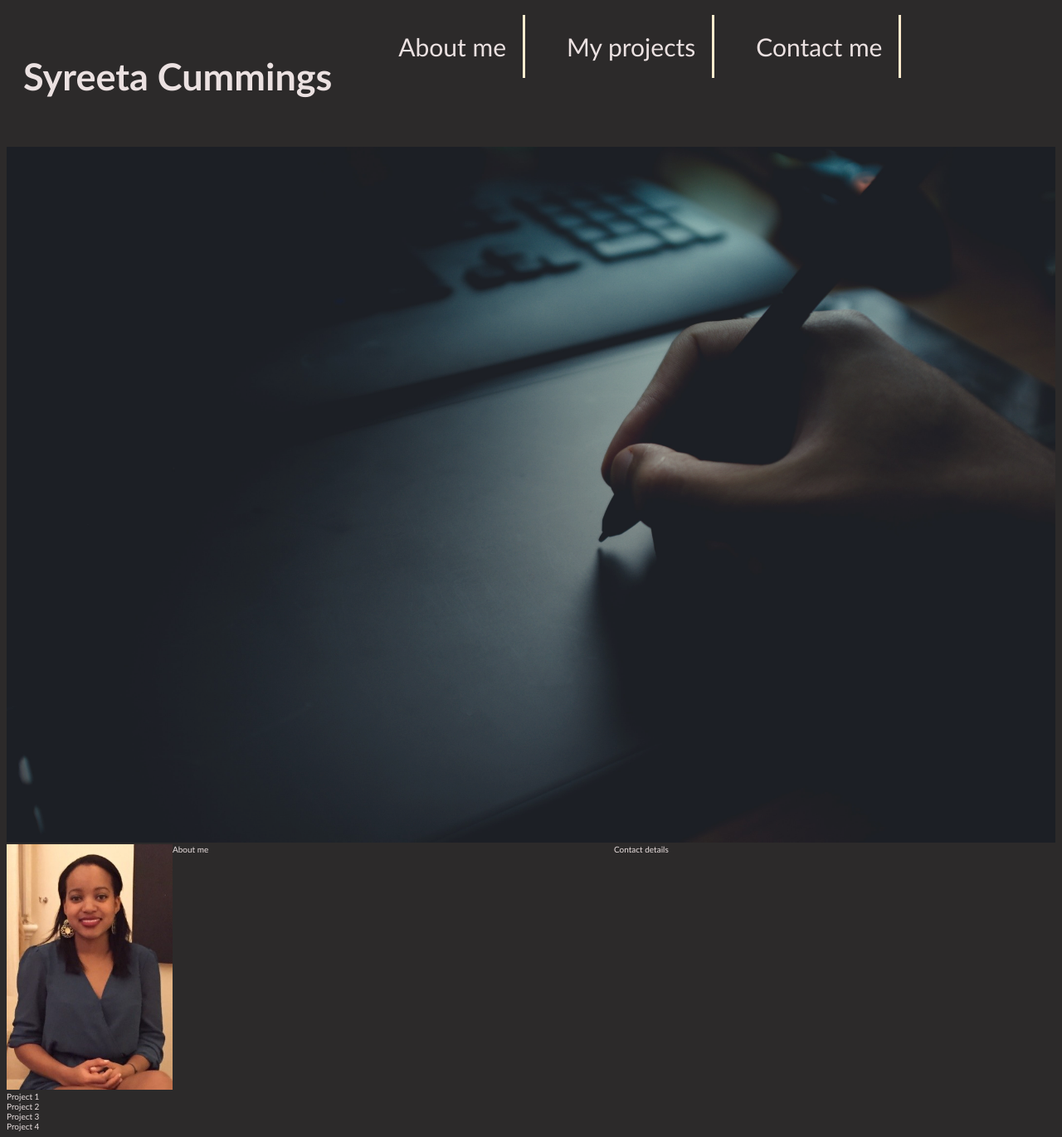
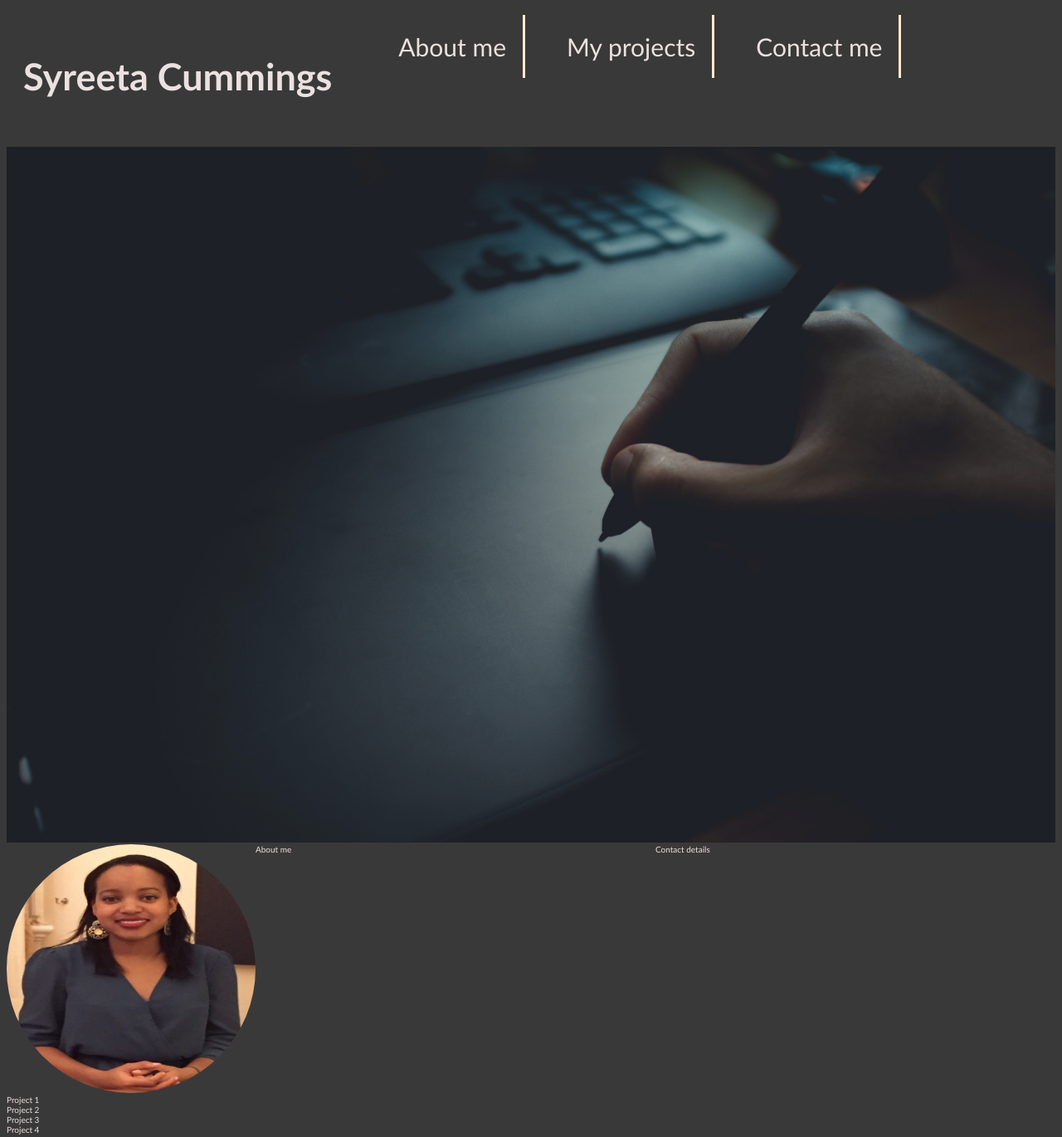
Before and after one commit to SyreetaC/My-Portfolio, a plain HTML site: page index.html in a window 1280 px wide. Shown: the whole page at 83% size. Drawn offline with Linux system fonts and the light colour scheme.

Commit message:
deleted unnecessary comments

```diff
--- a/Assets/style.css
+++ b/Assets/style.css
@@ -1,5 +1,5 @@
 html {
-  background-color: rgb(44, 42, 42);
+  background-color: rgb(58, 57, 57);
   color: rgb(235, 225, 225);
   font-size: 10px;
   font-family: 'Trebuchet MS', 'Lucida Sans Unicode', 'Lucida Grande', 'Lucida Sans', Arial, sans-serif;
@@ -9,7 +9,6 @@ html {
   max-width: 100%;
   max-height: 10%;
   opacity: 0.9;
-
 }
 
 .header {
@@ -21,9 +20,6 @@ html {
   padding: 1rem;
 }
 
-.navigation-bar {
-  justify-content: right;
-}
 .Navigation-bar-links {
 
   display: flex;
@@ -60,25 +56,20 @@ html {
   justify-content: center;
 }
 
-.hero {
-
-}
 
 /*Main information on page*/
 .main-container {
-  /* background-color: firebrick; */
   display: flex;
-  /* flex-wrap: wrap; */
-  /* position:relative */
-  /* justify-content: space-between; */
 }
 
 .my-photo-container {
-  /* position:absolute */
+ border-radius: 2rem;
 }
 
 .my-photo {
-  width: 20rem;
+  width: 30rem;
+  height: 30rem;
+  border-radius: 20rem;
 }
 
 .information {
@@ -102,7 +93,8 @@ html {
   /* background-color: rgb(188, 228, 47); */
 
 
-.project-one-container {
+.project-one-container{
+
 }
 .project-one {
 }
```
